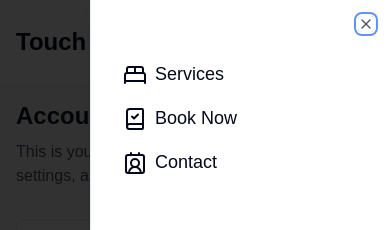
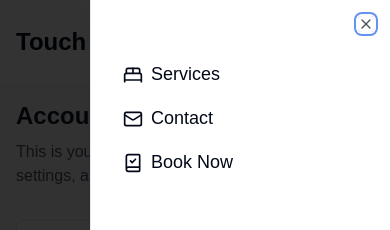
Before and after one commit to lucmanm/nextjs_massage_app, a Next.js app: page /account in a window 390 px wide. Both pictures are taken after a click on the button "Open menu". Shown: the top 230 px of the page. Built offline with nearby package versions, Linux system fonts and the light colour scheme.

Commit message:
update and changes

```diff
--- a/src/components/mb-ui/mb-sheet-menu.tsx
+++ b/src/components/mb-ui/mb-sheet-menu.tsx
@@ -1,4 +1,4 @@
-import { mobileMenuData } from "@/constant/data";
+import { menuData } from "@/constant/data";
 import { useMenuStore } from "@/hook/useMenuStore";
 import { Menu } from "lucide-react"; // Importing the login icon
 import Link from "next/link";
@@ -23,7 +23,9 @@ export default function MobileSheetMenu() {
         <div>
           <SheetTitle className="hidden">Menu</SheetTitle>
           <nav className="flex flex-col space-y-2 mt-8 px-4">
-            {mobileMenuData.map((item) => (
+            {menuData.map(
+              (item) =>
+                item.mobileView === true && (
                   <Link
                     key={item.href}
                     href={item.href}
@@ -34,10 +36,11 @@ export default function MobileSheetMenu() {
                     } text-lg py-1 px-4 rounded-sm items-center`}
                     onClick={closeMenu}
                   >
-                <item.icon className="h-6 w-6 inline-block mr-2" />
+                    <item.icon className="h-5 w-5 inline-block mr-2" />
                     {item.title}
                   </Link>
-            ))}
+                )
+            )}
           </nav>
         </div>
       </SheetContent>
--- a/src/constant/data.ts
+++ b/src/constant/data.ts
@@ -1,22 +1,5 @@
-import { BedDoubleIcon, BookCheck, Contact2Icon } from "lucide-react";
+import { BedDoubleIcon, BookCheck, Contact2Icon, Home, Mail } from "lucide-react";
 
-export const mobileMenuData = [
-  {
-    href: "/services",
-    title: "Services",
-    icon: BedDoubleIcon,
-  },
-  {
-    href: "/login",
-    title: "Book Now",
-    icon: BookCheck,
-  },
-  {
-    href: "/contact",
-    title: "Contact",
-    icon: Contact2Icon,
-  },
-];
 
 export const authMenuData = [
   {
@@ -40,17 +23,25 @@ export const menuData = [
   {
     href: "/",
     title: "Home",
+    icon: Home,
+    mobileView: false,
   },
   {
     href: "/services",
     title: "Services",
+    icon: BedDoubleIcon,
+    mobileView: true,
   },
   {
     href: "/contact",
     title: "Contact",
+    icon: Mail,
+    mobileView: true,
   },
   {
     href: "/book",
     title: "Book Now",
+    icon: BookCheck,
+    mobileView: true,
   },
 ];
```
Lines whose indentation alone changed are shown as unchanged.
